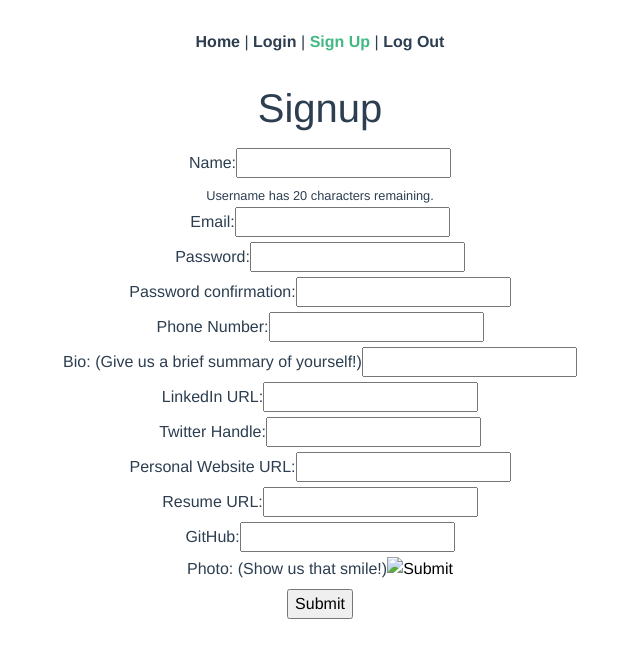
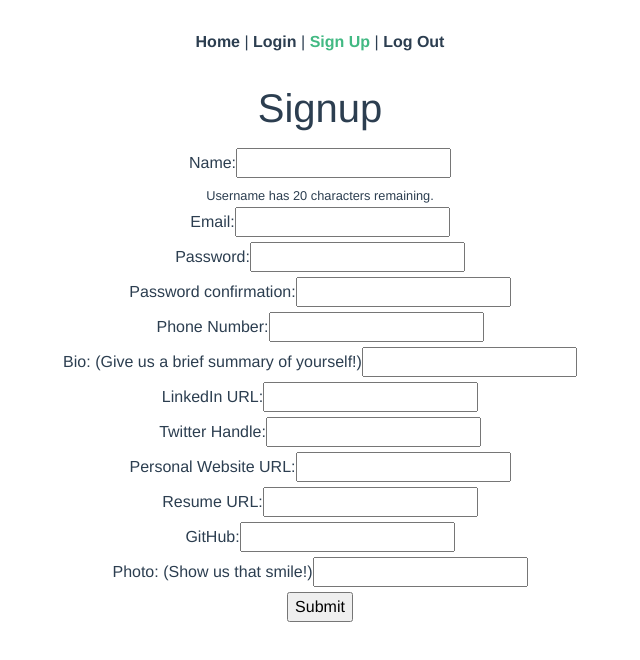
Before and after one commit to JohnChichester/personal-resume, a Vue app: page /signup in a window 1280 px wide. Shown: the top 660 px of the page, without its empty margins (320-960 px from the left). Built offline with nearby package versions, Linux system fonts and the light colour scheme.

Commit message:
Changed photo to text ( was image)

```diff
--- a/src/views/Signup.vue
+++ b/src/views/Signup.vue
@@ -65,7 +65,7 @@
       </div>
       <div>
         <label>Photo: (Show us that smile!)</label>
-        <input type="image" v-model="photo" />
+        <input type="string" v-model="photo" />
       </div>
       <input type="submit" value="Submit" />
     </form>
```
